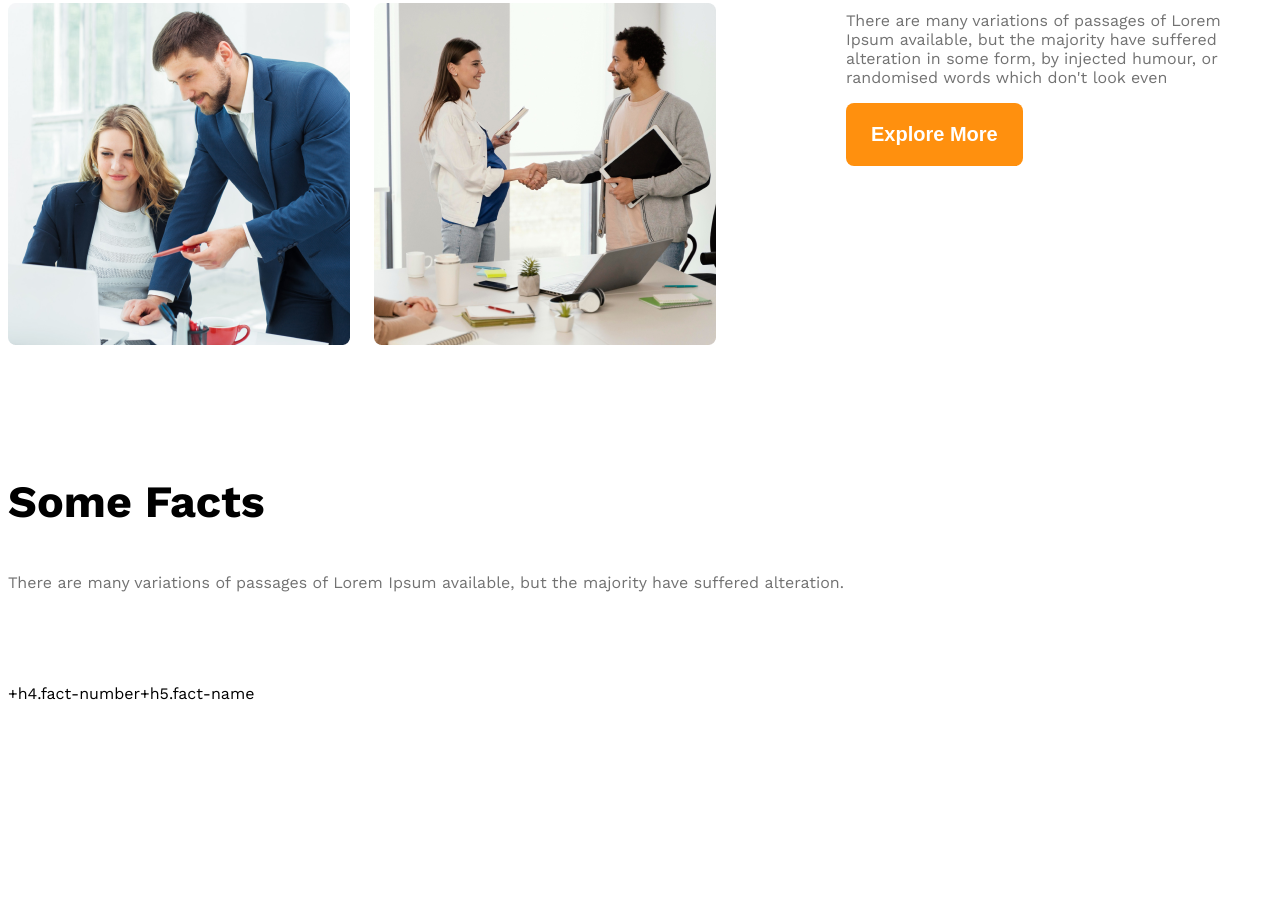
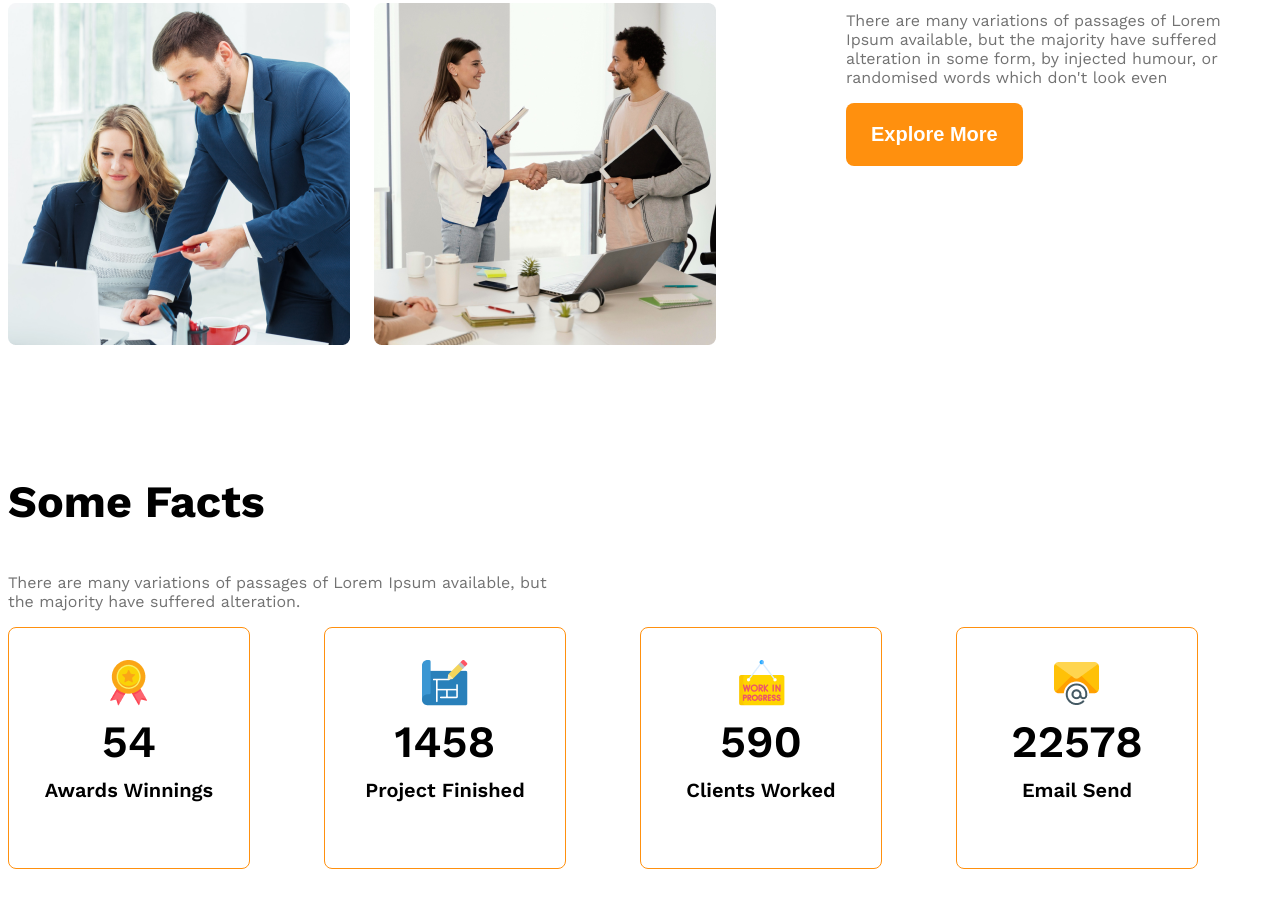
Before and after one commit to Hridoy7887-stack/g3-architects-website, a plain HTML site: page index.html in a window 1280 px wide. Shown: the part 1677-2584 px from the top of the page. Before the commit the page ends 2510 px from the top, so only its background shows below. Drawn offline with nearby package versions, Linux system fonts and the light colour scheme.

Commit message:
added some facts

```diff
--- a/Styles/architects.css
+++ b/Styles/architects.css
@@ -108,6 +108,36 @@ align-items: center;
 #quick-list{
    font-weight: 500;
 }
+
+ /*some facts related styles  */
+ .facts-container{
+   display: grid;
+   grid-template-columns: repeat(4, 1fr);
+ }
+ .fact-card{
+   border: 1px solid #FF900E;
+   width: 240px;
+   height: 240px;
+   border-radius: 8px;
+   text-align: center;
+   align-items: center;
+   justify-content: center;
+ }
+ .fact-number{
+   font-size: 2.8rem;
+   font-weight: 600;
+   margin-top:5px ;
+   margin-bottom: 10px;
+ }
+ .fact-name{
+   font-size: 1.25rem;
+   font-weight: 600;
+   margin-top: 10px;
+ }
+ .fact-description{
+   max-width: 540px;
+ }
+
  /* responsive media query */
  @media screen and (max-width:576px) {
     .navbar, .nav-links, .teams{
--- a/index.html
+++ b/index.html
@@ -48,12 +48,36 @@
 <!-- features will enjoy -->
  <section>
 <h3 class="section-title">Some Facts</h3>
-<p class="text-light-gray">There are many variations of passages of Lorem Ipsum available, but the majority have suffered alteration.</p>
+<p class="text-light-gray fact-description">There are many variations of passages of Lorem Ipsum available, but the majority have suffered alteration.</p>
 <div class="facts-container">
-    <div class="fact"><img src="" alt="" class="fact-icon"></div>
-    <div class="fact"><img src="" alt="" class="fact-icon"></div>
-    <div class="fact"><img src="" alt="" class="fact-icon"></div>
-    <div class="fact"><img src="" alt="" class="fact-icon"></div>+h4.fact-number+h5.fact-name
+    <div class="fact-card display-flex">
+       <div>
+        <img src="images/icons/ribon.png" alt="" class="fact-icon">
+        <h4 class="fact-number">54</h4>
+        <h5 class="fact-name">Awards Winnings</h5>
+       </div>
+</div>
+    <div class="fact-card display-flex">
+       <div>
+        <img src="images/icons/projects.png" alt="" class="fact-icon">
+        <h4 class="fact-number">1458</h4>
+        <h5 class="fact-name">Project Finished</h5>
+       </div>
+    </div>
+    <div class="fact-card display-flex">
+        <div>
+            <img src="images/icons/customers.png" alt="" class="fact-icon">
+    <h4 class="fact-number">590</h4>
+    <h5 class="fact-name">Clients Worked</h5>
+        </div>
+</div>
+    <div class="fact-card display-flex">
+        <div>
+            <img src="images/icons/email.png" alt="" class="fact-icon">
+    <h4 class="fact-number">22578</h4>
+    <h5 class="fact-name">Email Send</h5>
+        </div>
+</div>
 </div>
  </section>
  <!-- some facts -->
```
